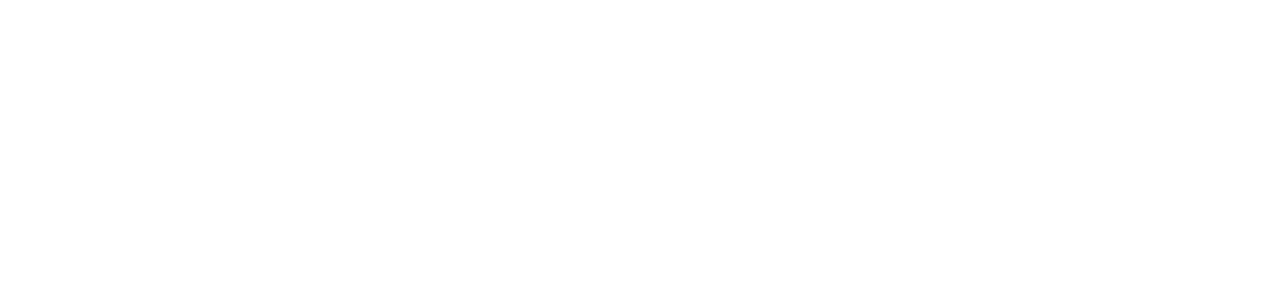
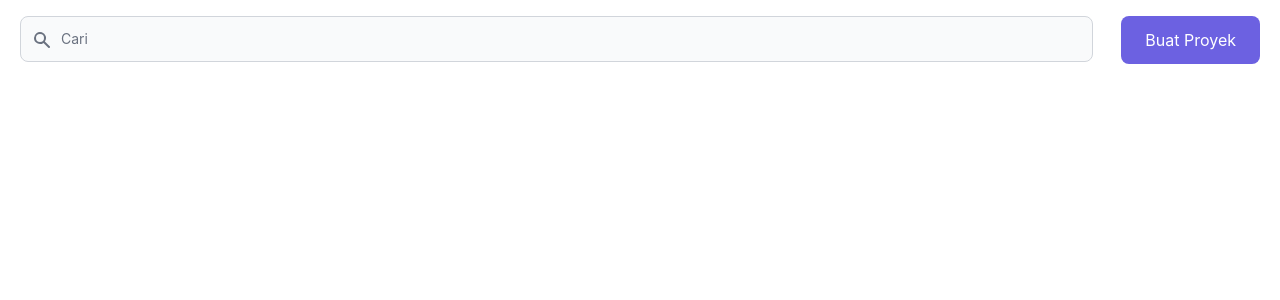
Before and after one commit to akbar5yn/OpiBox, a Nuxt app: page /dashboard in a window 1280 px wide. Before the commit this address had no page. Shown: the top 300 px of the page. Built offline with nearby package versions, Linux system fonts and the light colour scheme.

Commit message:
added icon notification

```diff
--- /dev/null
+++ b/pages/dashboard/index.vue
@@ -0,0 +1,35 @@
+<template>
+  <div class="py-4 px-5 flex justify-between gap-7">
+    <div class="relative hidden md:block w-full">
+      <div
+        class="absolute inset-y-0 left-0 flex items-center pl-3 pointer-events-none"
+      >
+        <svg
+          class="w-5 h-5 text-gray-500"
+          aria-hidden="true"
+          fill="currentColor"
+          viewBox="0 0 20 20"
+          xmlns="http://www.w3.org/2000/svg"
+        >
+          <path
+            fill-rule="evenodd"
+            d="M8 4a4 4 0 100 8 4 4 0 000-8zM2 8a6 6 0 1110.89 3.476l4.817 4.817a1 1 0 01-1.414 1.414l-4.816-4.816A6 6 0 012 8z"
+            clip-rule="evenodd"
+          />
+        </svg>
+        <span class="sr-only">Search icon</span>
+      </div>
+      <input
+        id="search-navbar"
+        type="text"
+        class="block w-full py-3 pl-10 text-sm text-gray-900 border border-gray-300 rounded-lg bg-gray-50 focus:ring-blue-500 focus:border-blue-500"
+        placeholder="Cari"
+      >
+    </div>
+    <div class="">
+      <button class="bg-[#6C61E1] text-white min-w-max py-3 px-6 rounded-lg">
+        Buat Proyek
+      </button>
+    </div>
+  </div>
+</template>
```
Also changed, not shown: assets/img/Notif.svg (added).
